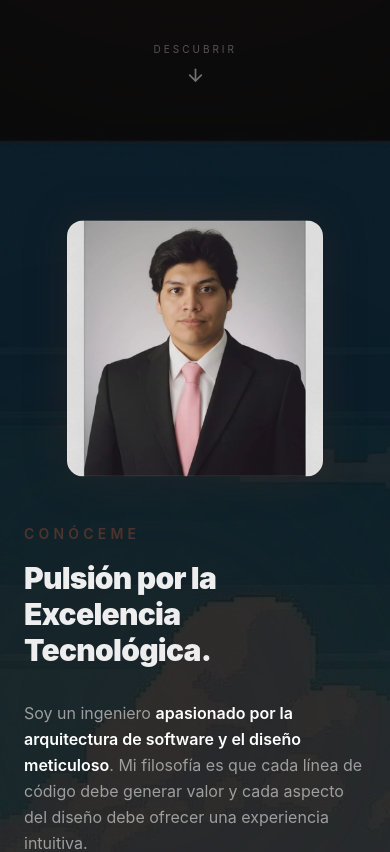
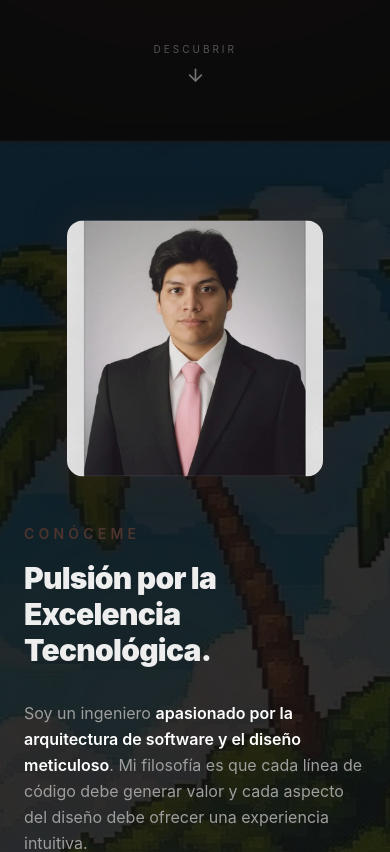
Before and after one commit to JesusFernandoPCH/Portfolio, a React (Vite) app: page / in a window 390 px wide. Shown: the part 720-1572 px from the top of the page. Built offline with nearby package versions, Linux system fonts and the light colour scheme.

Commit message:
fix: Ajuste de la posicion de objeto del Canvas en moviles

```diff
--- a/src/components/About.tsx
+++ b/src/components/About.tsx
@@ -131,7 +131,7 @@ const About: React.FC = () => {
             {/* Background Canvas Secuencial */}
             <canvas
                 ref={canvasRef}
-                className="absolute top-0 left-0 w-full h-full object-cover opacity-[0.15] pointer-events-none mix-blend-screen"
+                className="absolute top-0 left-0 w-full h-full object-cover object-[80%_center] md:object-center opacity-[0.15] pointer-events-none mix-blend-screen"
             />
 
             {/* Luz ambiental */}
```
